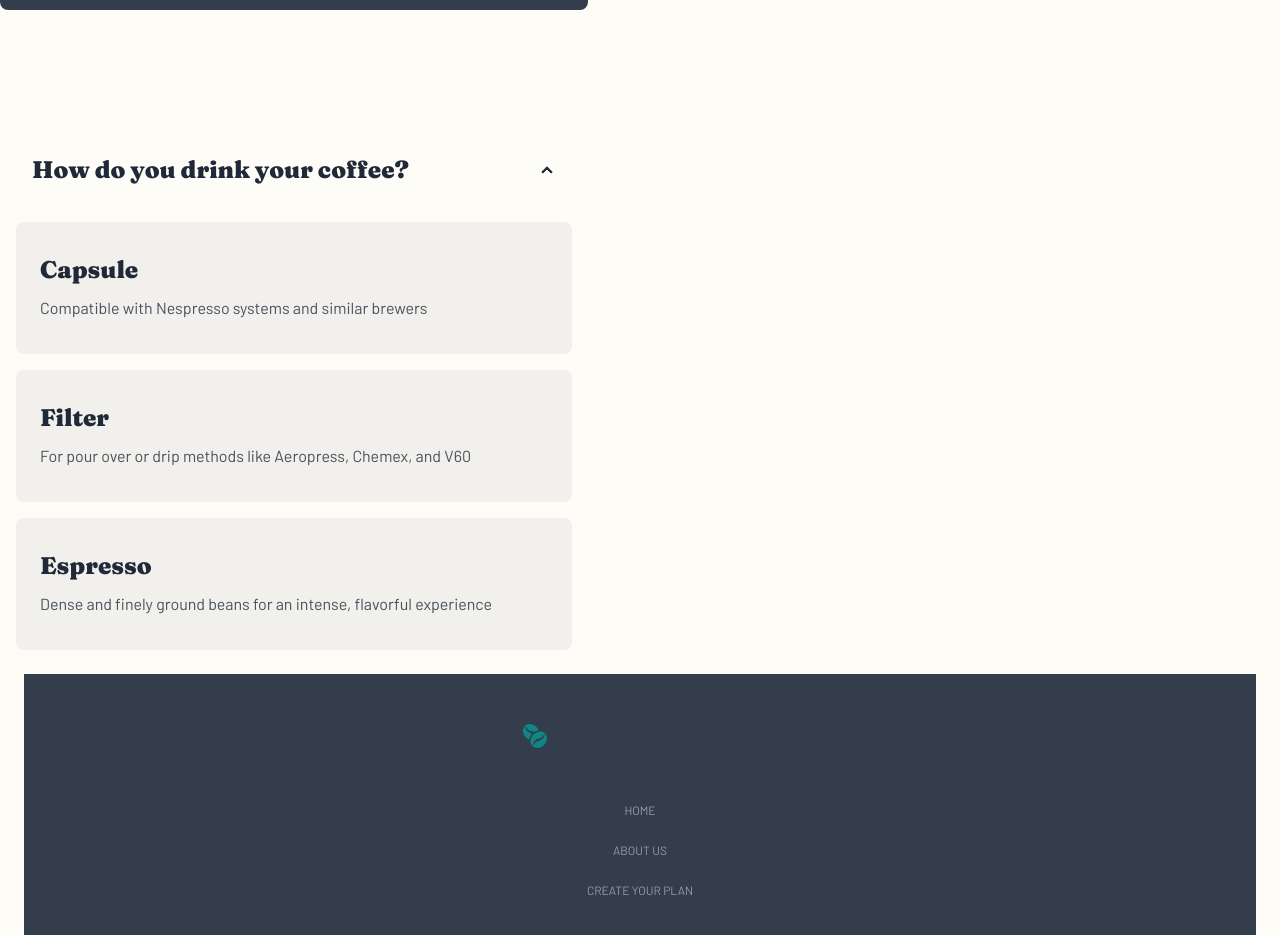
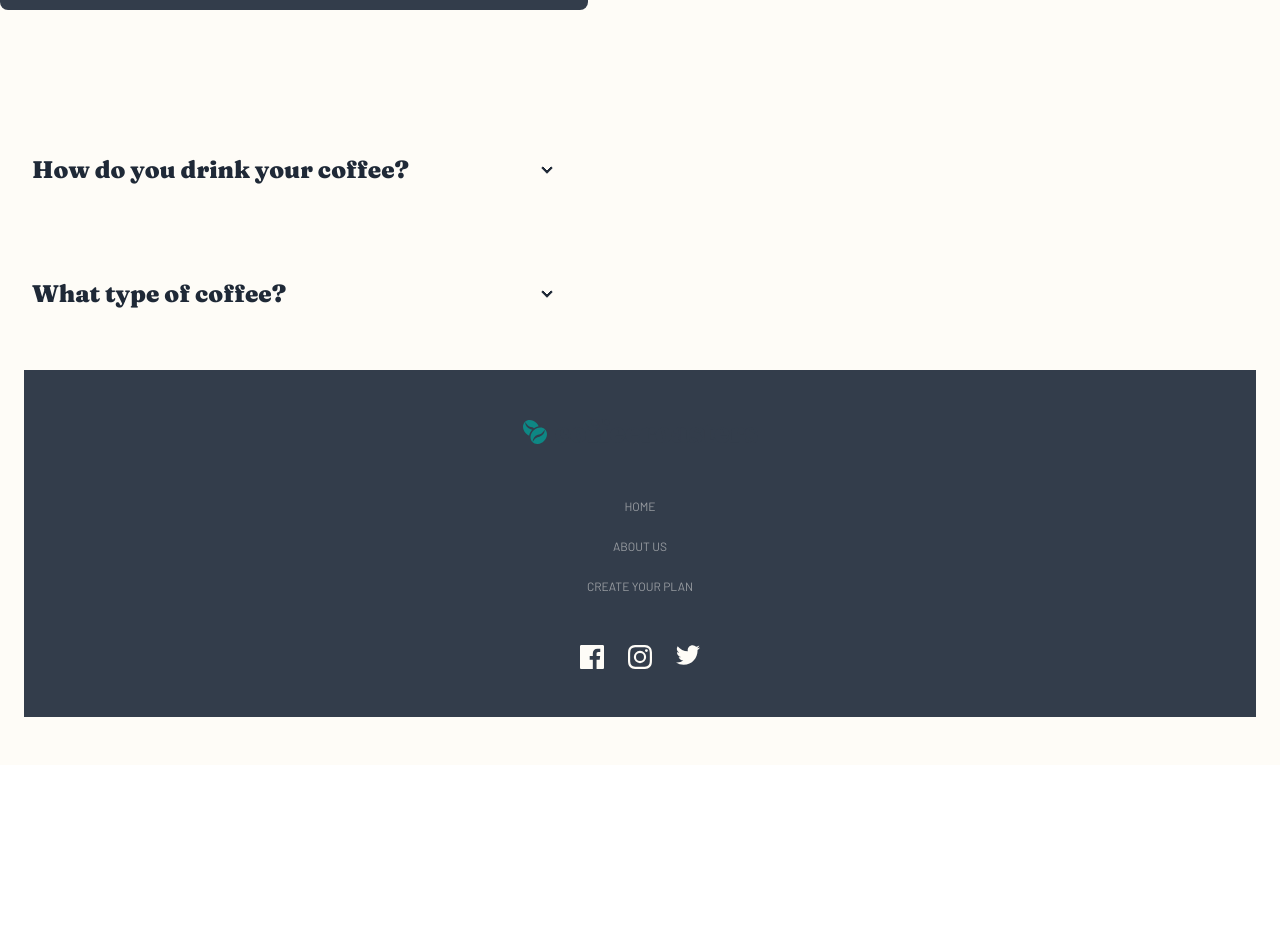
Before and after one commit to doinby/coffee-roaster-react-tailwind-firebase, a React (Create React App) app: page /create-your-plan in a window 1280 px wide. Shown: the part 2199-3134 px from the top of the page. After the commit the page ends 2964 px from the top, so only its background shows below. Built offline with nearby package versions, Linux system fonts and the light colour scheme.

Commit message:
Add coffee grind and type options (content only, no interaction)

```diff
--- a/src/Components/Subscribe/SelectOrderArticle.js
+++ b/src/Components/Subscribe/SelectOrderArticle.js
@@ -2,8 +2,17 @@ import React from 'react';
 
 export default function SelectOrderArticle({title, btnData, onClick}) {
   return (
-    <article tabindex='0' class='collapse collapse-open collapse-arrow w-full'>
-      <h1 class='collapse-title m-0 text-2xl font-serif'>{title}</h1>
+    <article
+      tabindex='0'
+      class='collapse collapse-arrow w-full'
+      onClick={(e) => e.target.classList.add('collapse-open')}
+    >
+      <h1
+        class='collapse-title m-0 text-2xl font-serif'
+        onClick={(e) => e.target.parentNode.classList.add('collapse-open')}
+      >
+        {title}
+      </h1>
       <div class='collapse-content flex flex-col gap-4 p-0'>
         {btnData.map((btn, index) => {
           const btnTitle = btn[0];
--- a/src/Components/Subscribe/SelectOrderSection.js
+++ b/src/Components/Subscribe/SelectOrderSection.js
@@ -1,4 +1,5 @@
 import React, {useState} from 'react';
+import DaisyUICollapse_RemoveAtBuild from './DaisyUICollapse_RemoveAtBuild';
 
 // Components
 import SelectOrderArticle from './SelectOrderArticle';
@@ -15,7 +16,7 @@ export default function SelectOrderSection({id}) {
   const [selectedGrind, setSelectedGrind] = useState();
 
   // Coffee Types Article
-  const coffeeTypeTitle = ' What type of coffee?';
+  const coffeeTypeTitle = 'What type of coffee?';
   const coffeeTypeList = {
     SingleOrigin:
       'Distinct, high quality coffee from a specific family-owned farm',
@@ -26,10 +27,9 @@ export default function SelectOrderSection({id}) {
   const [selectedType, setSelectedType] = useState();
 
   function handleClick(e) {
-    e.preventDefault();
-
+    // e.preventDefault();
     // Get button element ONLY and not its children
-    console.log(e.currentTarget.id);
+    // console.log(e.currentTarget.id);
   }
 
   return (
@@ -40,6 +40,12 @@ export default function SelectOrderSection({id}) {
         btnData={Object.entries(grindList)}
         onClick={handleClick}
       />
+      <SelectOrderArticle
+        name='Coffee Types'
+        title={coffeeTypeTitle}
+        btnData={Object.entries(coffeeTypeList)}
+        onClick={handleClick}
+      />
     </section>
   );
 }
--- a/src/index.scss
+++ b/src/index.scss
@@ -31,6 +31,12 @@
 
       article {
         @apply flex flex-col gap-5 items-center prose;
+
+        .collapse,
+        .collapse-title,
+        .collapse-content {
+          background: none !important;
+        }
       }
     }
   }
```
